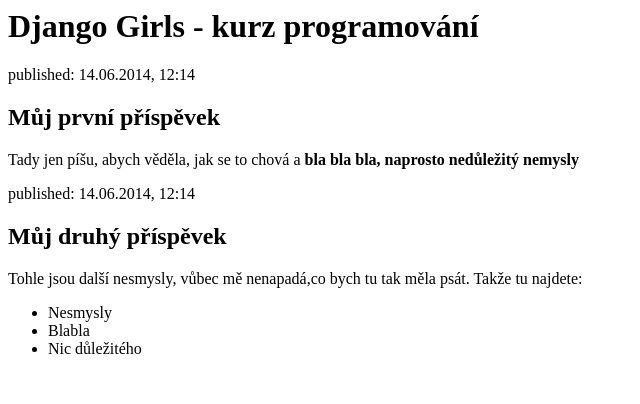
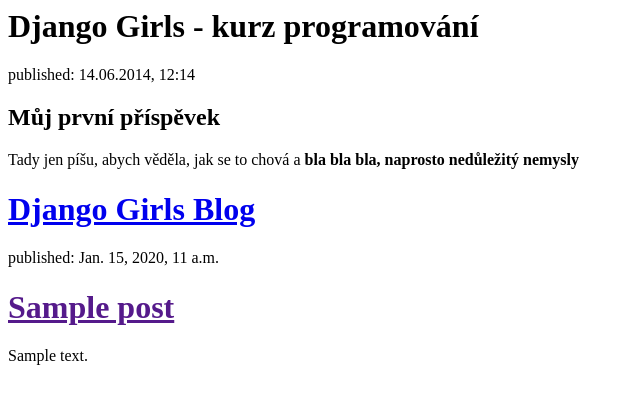
Before and after one commit to rebarbora/my-first-blog, a Django app: template blog/templates/blog/post_list.html in a window 1280 px wide. Shown: the top 404 px of the page, without its empty margins (0-640 px from the left). Run offline with Django 3.2, Linux system fonts and the light colour scheme; the template is opened without the code that fills it: values that come from a table or form of the project are taken from there, others are empty; tables that the repository leaves empty hold one stand-in row (values such as "Sample post").

Commit message:
Modified templates to display posts from database.

```diff
--- a/blog/templates/blog/post_list.html
+++ b/blog/templates/blog/post_list.html
@@ -14,10 +14,15 @@
         </div>
 
         <div>
-            <p>published: 14.06.2014, 12:14</p>
-            <h2>Můj druhý příspěvek</h2>
-            <p>Tohle jsou další nesmysly, vůbec mě nenapadá,co bych tu tak měla psát. Takže tu najdete:</p>
-            <ul><li>Nesmysly</li><li>Blabla</li><li>Nic důležitého</li></ul>
-        </div>
+    <h1><a href="/">Django Girls Blog</a></h1>
+</div>
+
+{% for post in posts %}
+    <div>
+        <p>published: {{ post.published_date }}</p>
+        <h1><a href="">{{ post.title }}</a></h1>
+        <p>{{ post.text|linebreaksbr }}</p>
+    </div>
+{% endfor %}
     </body>
 </html>
--- a/blog/views.py
+++ b/blog/views.py
@@ -1,5 +1,8 @@
 from django.shortcuts import render
+from django.utils import timezone
+from .models import Post
 
 # Create your views here.
 def post_list(request):
-    return render(request, 'blog/post_list.html', {})
+    posts = Post.objects.filter(published_date__lte=timezone.now()).order_by('published_date')
+    return render(request, 'blog/post_list.html', {'posts': posts})
```
